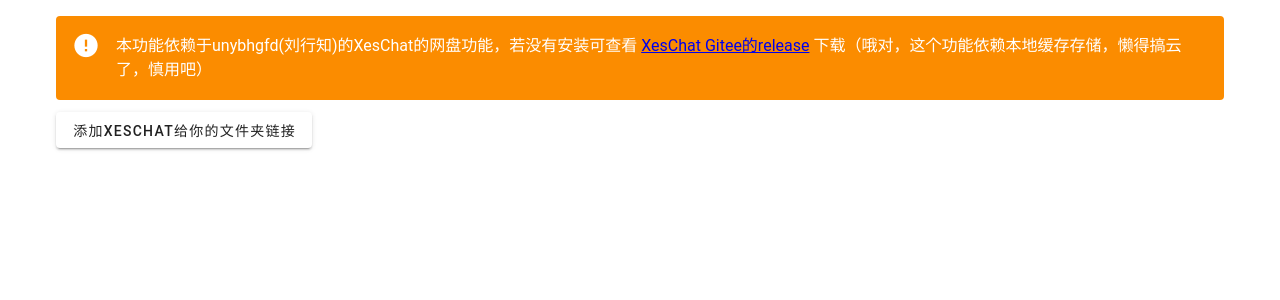
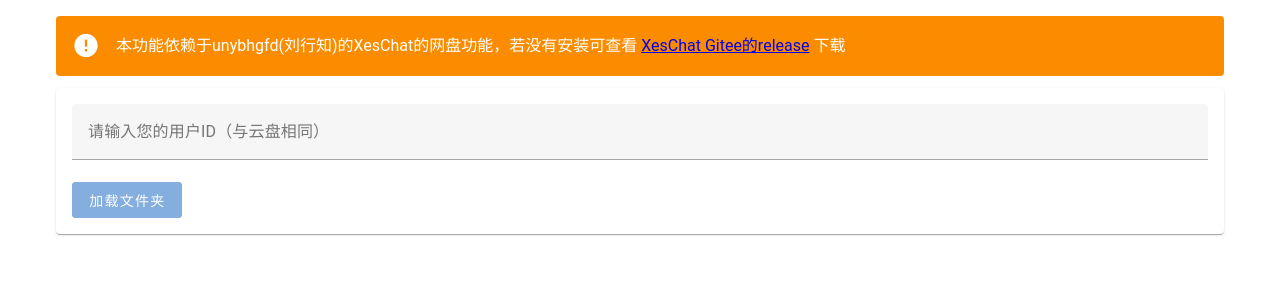
Before and after one commit to chen3283891376/new-xes-pan, a Vue app: page /folders in a window 1280 px wide. Shown: the top 300 px of the page. Built offline with nearby package versions, Linux system fonts and the light colour scheme; a small style sheet from the web is missing.

Commit message:
💫feat: 实现文件夹功能的云端部分

```diff
--- a/src/pages/folders.vue
+++ b/src/pages/folders.vue
@@ -1,19 +1,57 @@
 <script lang="ts" setup>
 import { ref } from 'vue';
+import CloudVar from '@/utils/cloudvar';
 
 interface Folder {
     link: string;
 }
 
-const folders = ref<Folder[]>(JSON.parse(localStorage.getItem('folders') || '[]'));
+const userId = ref<string | null>(null);
+if (localStorage.getItem('userId') !== null) {
+    userId.value = localStorage.getItem('userId') as string;
+}
+const token = ref('');
+const folders = ref<Folder[]>([]);
 
-function addFolder() {
+const fetchFolders = async () => {
+    if (!userId.value) return;
+    const response = await CloudVar.get_var(`cloudpan-folders-${userId.value}`);
+    if (response.status === 'error') {
+        alert('很好，这是你第一次使用文件夹功能，点击确定，我们将为您初始化');
+        await handleInit();
+    } else {
+        alert('文件夹数据已成功加载！');
+        token.value = response.data.token;
+        folders.value = response.data.folders;
+    }
+};
+
+const handleInit = async () => {
+    const data = await CloudVar.new_var({
+        name: `cloudpan-folders-${userId.value}`,
+        value: {
+            folders: [],
+            token: '',
+        },
+    });
+    token.value = data.token;
+    folders.value = [];
+    await CloudVar.set_var(`cloudpan-folders-${userId.value}`, {
+        folders: [],
+        token: data.token,
+    }, data.token);
+};
+
+const addFolder = async () => {
     const link = prompt('请输入XesChat网盘链接');
     if (link) {
         folders.value.push({ link });
-        localStorage.setItem('folders', JSON.stringify(folders.value));
+        await CloudVar.set_var(`cloudpan-folders-${userId.value}`, {
+            folders: folders.value,
+            token: token.value,
+        }, token.value);
     }
-}
+};
 </script>
 
 <template>
@@ -21,8 +59,10 @@ function addFolder() {
         <v-alert type="warning" class="mb-3">
             本功能依赖于unybhgfd(刘行知)的XesChat的网盘功能，若没有安装可查看
             <a href="https://gitee.com/unybhgfd/xeschat_admin/releases/tag/v2025-11-24">XesChat Gitee的release</a>
-            下载（哦对，这个功能依赖本地缓存存储，懒得搞云了，慎用吧）
+            下载
         </v-alert>
+        <v-card v-if="token !== ''">
+            <v-card-text>
                 <v-btn @click="addFolder" class="mb-3">添加XesChat给你的文件夹链接</v-btn>
                 <v-card
                     v-for="value in folders"
@@ -32,6 +72,19 @@ function addFolder() {
                         <iframe class="w-100 h-100" :src="value.link"></iframe>
                     </template>
                 </v-card>
+            </v-card-text>
+        </v-card>
+        <v-card v-else>
+            <v-card-text>
+                <v-text-field
+                    label="请输入您的用户ID（与云盘相同）"
+                    v-model="userId"
+                ></v-text-field>
+                <v-btn color="primary" @click="fetchFolders()" :disabled="userId === null || userId === ''"
+                    >加载文件夹</v-btn
+                >
+            </v-card-text>
+        </v-card>
     </v-container>
 </template>
 
```
Lines whose indentation alone changed are shown as unchanged.
